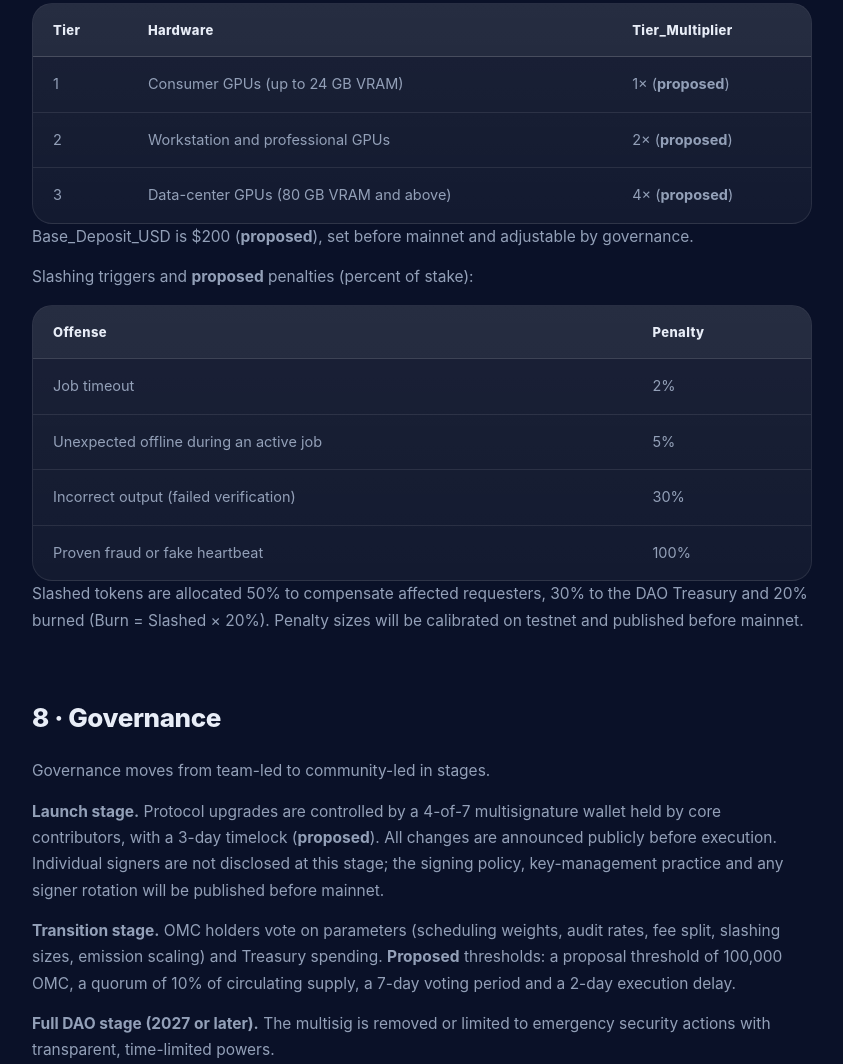
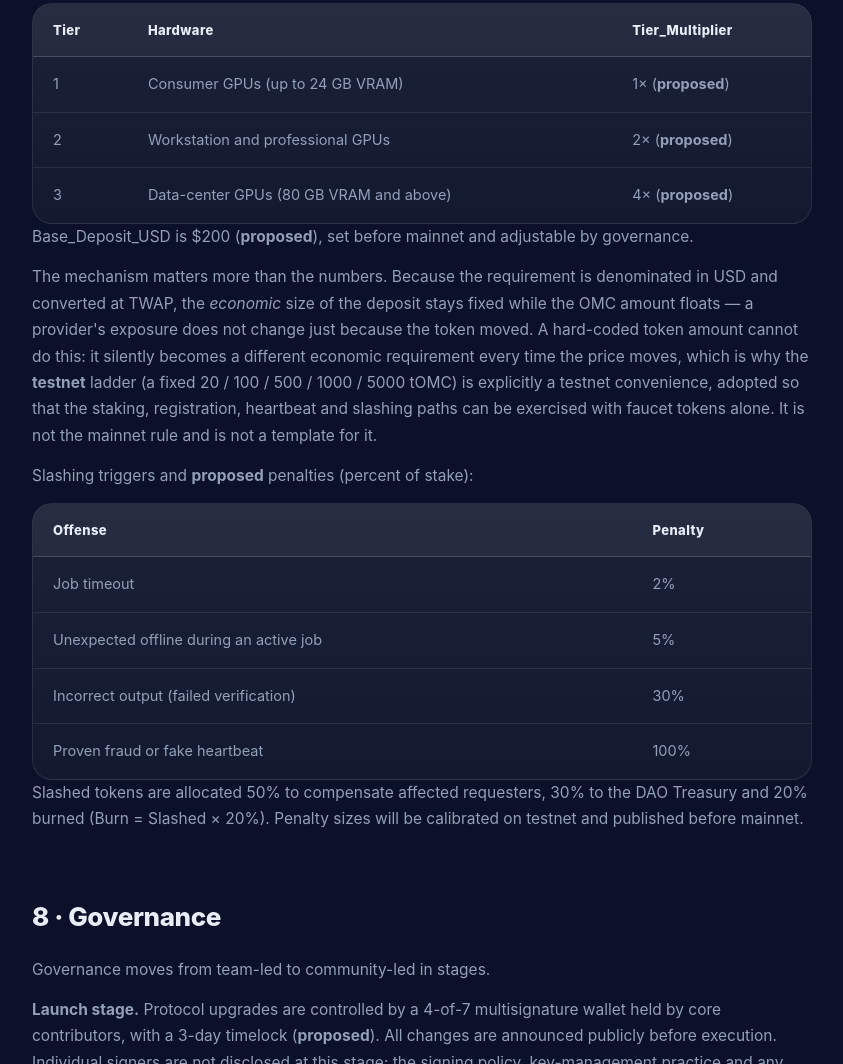
Before and after one commit to CBTdao/omc-network, a plain HTML site: page website/whitepaper.html in a window 1280 px wide. Shown: the part 9160-10224 px from the top of the page, without its empty margins (332-1175 px from the left). Drawn offline with Linux system fonts and the light colour scheme.

Commit message:
whitepaper 7.5: keep USD + TWAP staking, and say why it beats a hard-coded amount
An earlier attempt in this session widened the 7.5 tier table from three rows
to five with multipliers of 1x/5x/25x/50x/250x, purely so the table would line
up row-for-row with the testnet contract ladder. That was the wrong direction
and it is reverted here.

The reason it was wrong: 7.5 is the mainnet rule and it is right. Denomination
is the whole point. Because the minimum is expressed in USD and converted at
TWAP, the economic size of the deposit stays fixed while the OMC amount floats
-- a provider's exposure does not change just because the token moved. A
hard-coded token amount cannot do that; it silently becomes a different
economic requirement on every price move. The contract's fixed ladder exists
because a testnet has to be exercisable with faucet tokens, which is a
convenience, not a design.

So the tier table goes back to three rows, 1x / 2x / 4x, and a paragraph is
added that states the mechanism explicitly and labels the testnet ladder as a
testnet convenience rather than a template. The 250x multiplier this session
invented is removed entirely; it was reverse-engineered from the ladder and
would have made tier 5 a $50,000 deposit at the $200 base, which prices a
provider class rather than a hardware class.

No contract change: the testnet ladder in OMCStaking (20/100/500/1000/5000
tOMC) is unchanged and remains correctly labelled as testnet-only on /stake
and /testnet.

Also rebuilt the whitepaper PDF for both the publication source and the site
download (18 pages, unchanged), which carries the new 7.5 paragraph.

Tests: verify-site 261/0, verify-forum 648/0, i18n 511 keys x 7 languages.

```diff
--- a/website/whitepaper.html
+++ b/website/whitepaper.html
@@ -264,6 +264,7 @@
           <tr><td>3</td><td>Data-center GPUs (80 GB VRAM and above)</td><td>4× (<strong>proposed</strong>)</td></tr>
           </tbody></table></div>
           <p>Base_Deposit_USD is $200 (<strong>proposed</strong>), set before mainnet and adjustable by governance.</p>
+          <p>The mechanism matters more than the numbers. Because the requirement is denominated in USD and converted at TWAP, the <em>economic</em> size of the deposit stays fixed while the OMC amount floats — a provider's exposure does not change just because the token moved. A hard-coded token amount cannot do this: it silently becomes a different economic requirement every time the price moves, which is why the <strong>testnet</strong> ladder (a fixed 20 / 100 / 500 / 1000 / 5000 tOMC) is explicitly a testnet convenience, adopted so that the staking, registration, heartbeat and slashing paths can be exercised with faucet tokens alone. It is not the mainnet rule and is not a template for it.</p>
           <p>Slashing triggers and <strong>proposed</strong> penalties (percent of stake):</p>
           <div class="table-wrap">
           <table>
```
Also changed, not shown: 1 other file.
